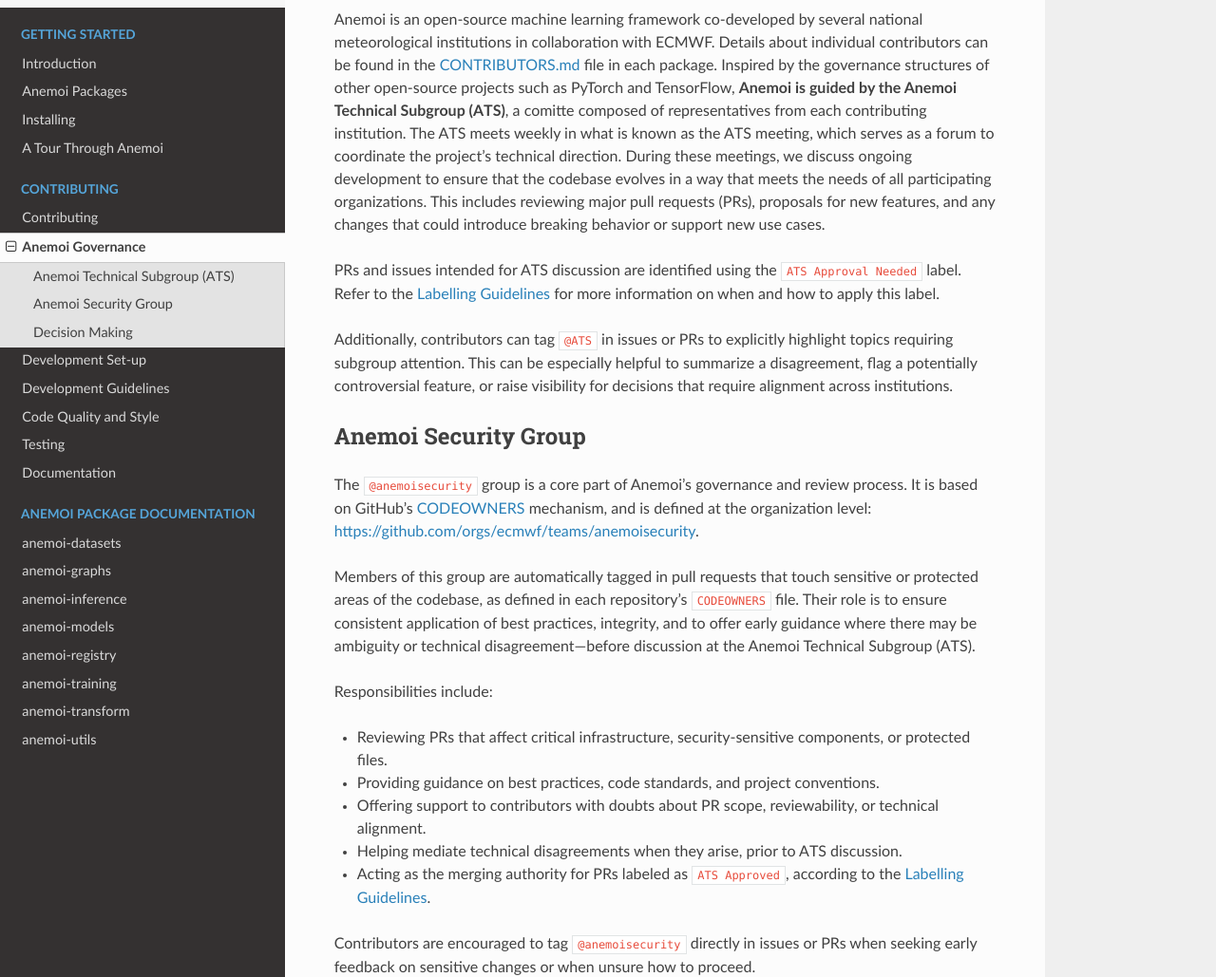
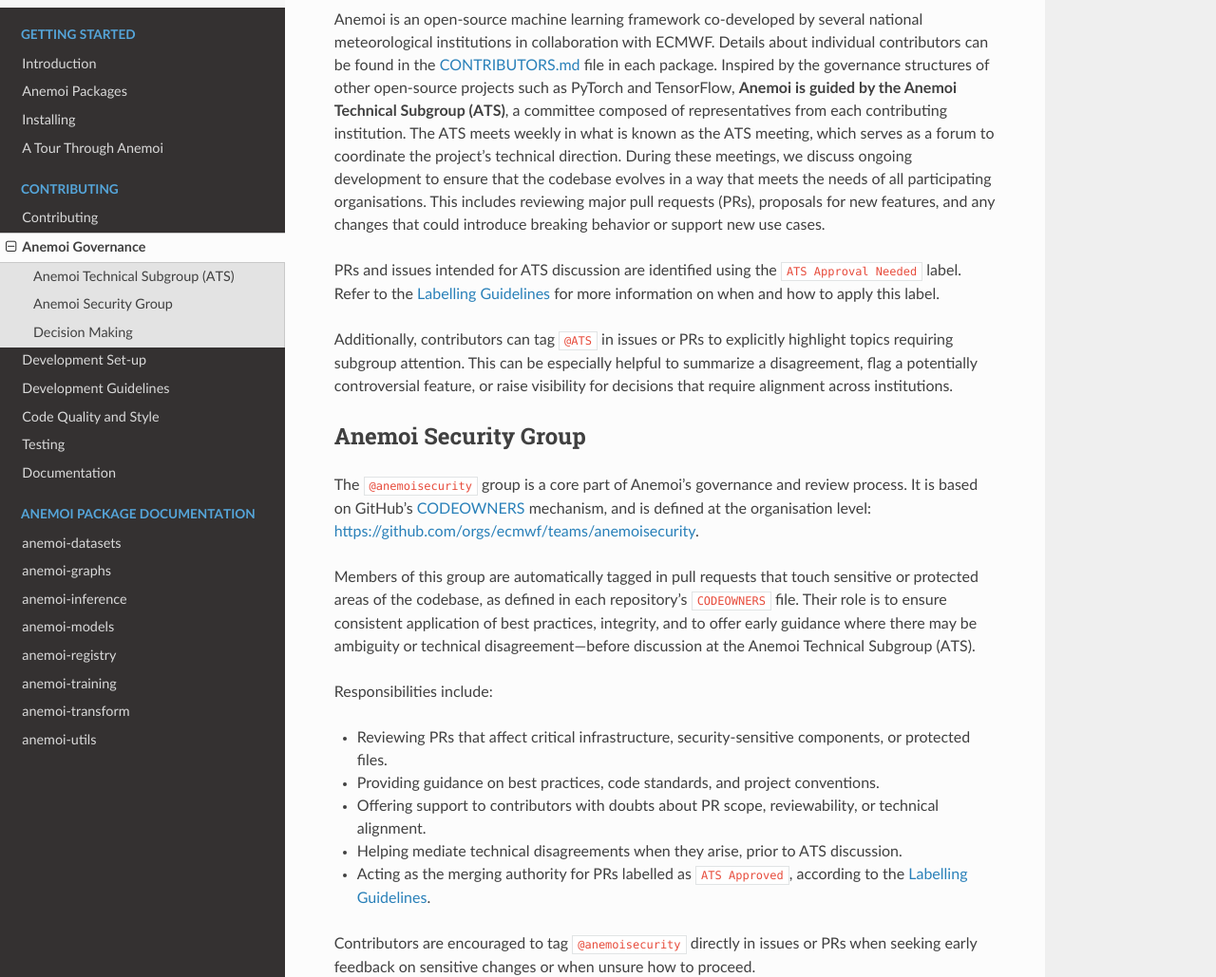
Before and after one commit to ecmwf/anemoi-docs, a Sphinx documentation site: the page built from docs/contributing/governance.rst, in a window 1280 px wide and 1400 px high, scrolled down 584 px. Shown: the part 151-1180 px from the top of the window at 95% size. Built offline with Sphinx 7.4.7 and the Read the Docs theme 3.1.0, drawn with Linux system fonts in a browser that asks for light colours.

Commit message:
address suggestions

```diff
--- a/docs/contributing/governance.rst
+++ b/docs/contributing/governance.rst
@@ -43,12 +43,12 @@
 <https://github.com/ecmwf/anemoi-docs/blob/main/CONTRIBUTORS.md>`_ file
 in each package. Inspired by the governance structures of other
 open-source projects such as PyTorch and TensorFlow, **Anemoi is guided
-by the Anemoi Technical Subgroup (ATS)**, a comitte composed of
+by the Anemoi Technical Subgroup (ATS)**, a committee composed of
 representatives from each contributing institution. The ATS meets weekly
 in what is known as the ATS meeting, which serves as a forum to
 coordinate the project's technical direction. During these meetings, we
 discuss ongoing development to ensure that the codebase evolves in a way
-that meets the needs of all participating organizations. This includes
+that meets the needs of all participating organisations. This includes
 reviewing major pull requests (PRs), proposals for new features, and any
 changes that could introduce breaking behavior or support new use cases.
 
@@ -69,7 +69,7 @@
 The ``@anemoisecurity`` group is a core part of Anemoi’s governance and
 review process. It is based on GitHub’s `CODEOWNERS
 <https://docs.github.com/en/repositories/managing-your-repositorys-settings-and-features/customizing-your-repository/about-code-owners>`_
-mechanism, and is defined at the organization level:
+mechanism, and is defined at the organisation level:
 https://github.com/orgs/ecmwf/teams/anemoisecurity.
 
 Members of this group are automatically tagged in pull requests that
@@ -89,7 +89,7 @@
    reviewability, or technical alignment.
 -  Helping mediate technical disagreements when they arise, prior to ATS
    discussion.
--  Acting as the merging authority for PRs labeled as ``ATS Approved``,
+-  Acting as the merging authority for PRs labelled as ``ATS Approved``,
    according to the :ref:`labelling-guidelines`.
 
 Contributors are encouraged to tag ``@anemoisecurity`` directly in
--- a/docs/contributing/guidelines.rst
+++ b/docs/contributing/guidelines.rst
@@ -51,7 +51,7 @@
 
 .. note::
 
-   Code should not be merged into any Anemoi packages without the
+   Code must not be merged into any Anemoi packages without the
    appropriate label.
 
 Labelling Issues
@@ -260,6 +260,7 @@
    -  PRs are merged using squash merge to maintain a clean history.
    -  The squash commit message will use the PR title and the
       description.
+   -  It is the merger's responsibility to ensure that the commit message is clear and readable, following the PR template.
 
 .. _merging-guidelines:
 
```
